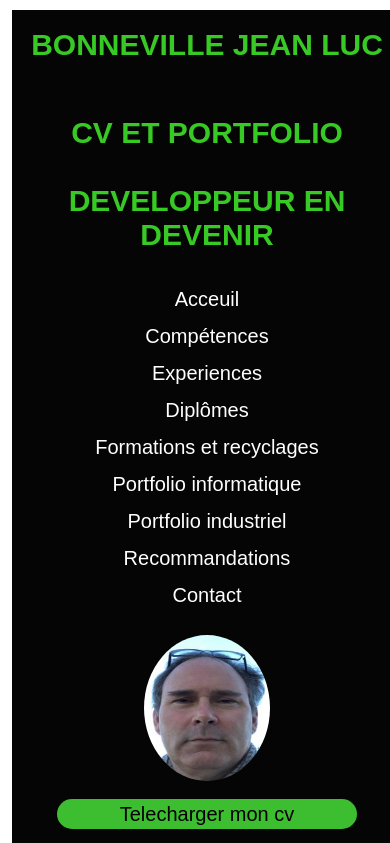
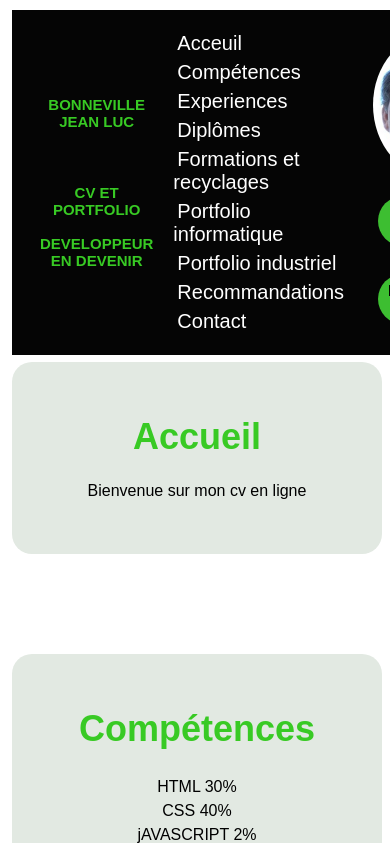
Before and after one commit to jlb30350/mon-cvprojet, a plain HTML site: page index.html in a window 390 px wide. Shown: the top 843 px of the page. Drawn offline with Linux system fonts and the light colour scheme.

Commit message:
responsive ok sans burger

```diff
--- a/index.css
+++ b/index.css
@@ -196,54 +196,49 @@ footer {
     cursor: pointer;
 }
 
-@media screen and (max-width:842px) {
+@media (max-width:600px) {
 
-    section {
-        scroll-margin-top: 80px;
-        margin-top: 0px;
+    header {
+
+        background: none;
+
     }
 
-    nav.navbar {
-        flex-direction: column;
+    .navlinks {
+        display: none;
 
-        padding: 10px 0px;
+    }
+
+    h1 {
+        font-size: 15px;
         text-align: center;
 
     }
 
-    main {
 
-        padding-top: 0px;
-        margin-top: 0px;
-        text-align: center;
+
+    button.tele-cv,
+    .tele-git,
+    button {
+        width: 115px;
+        height: 50px;
+        font-size: 15px;
     }
 
-    .navbar {
-        font-size: 5px;
-    }
 
-    .navbar ul li {
-        display: block;
-        margin: 10px 0;
-    }
 
-    .logo {
-        margin-bottom: 10px;
-    }
-
-    .nav-links {
-        display: none;
-        position: absolute;
-        font-size: 10px;
-
-    }
-
-    .burger {
-        background-image: url('images/burger.png');
-        background: #cbd4d4;
+ .navlinks{
+      display: block;
+      justify-content: center;
+      font-size: 5px;
     }
 
 
 
 
+
+
+
+
+
 }
--- a/index.html
+++ b/index.html
@@ -38,6 +38,22 @@
                 </ul>
             </div>
 
+            <div class="burger">
+                <ul>
+                    <!--j'ai mis les ancres-->
+                    <li><a href="#acceuil">Acceuil</a></li>
+                    <li><a href="#competences">Compétences</a></li>
+                    <li><a href="#experiences">Experiences</a></li>
+                    <li><a href="#diplomes">Diplômes</a></li>
+                    <li><a href="#formationsetrecyclages">Formations et recyclages</a></li>
+                    <li><a href="#portfolioinformatique">Portfolio informatique</a></li>
+                    <li><a href="#portfolioindustriel">Portfolio industriel</a></li>
+                    <li><a href="#recommandations">Recommandations</a></li>
+                    <li><a href="#contact">Contact</a></li>
+
+                </ul>
+            </div>
+
 
             <div class="container">
                 <img class="moi" src="./asset/me2.jpg" alt="Ma photo">
@@ -50,9 +66,7 @@
                 <a href="https://github.com/jlb30350/Mon-cv-en-ligne.git" target="_blank">
                     <button class="tele-git">lien GitHub de ce site </button>
                 </a>
-                <button id="burger" class="burger" aria-label="Menu">
-                    <img src="./asset/burger.png" alt="burger">
-                </button>
+
             </div>
         </nav>
     </header>
```
